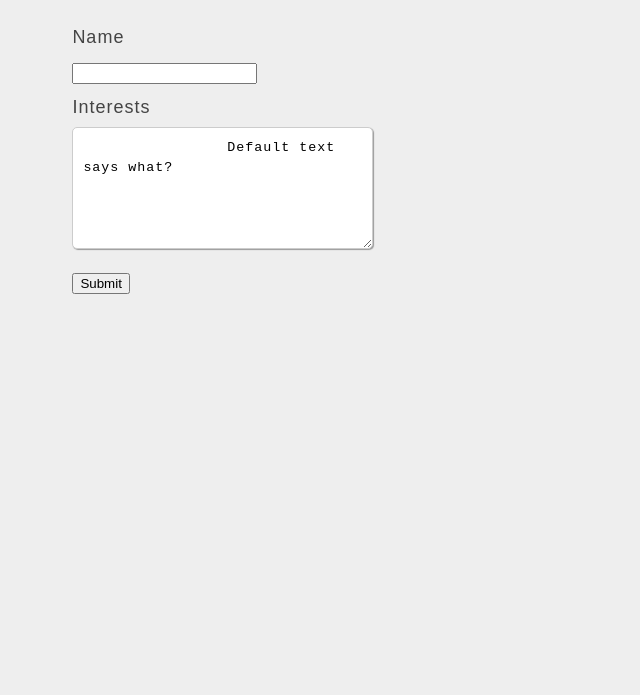
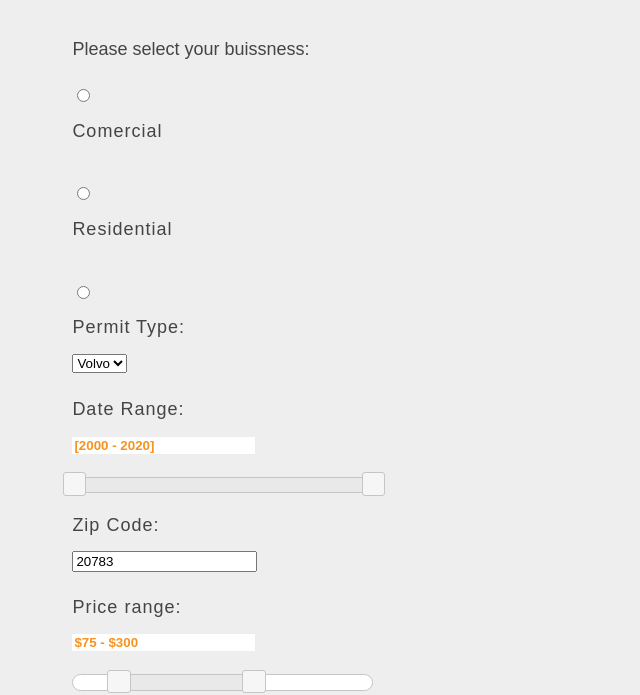
Before and after one commit to nikutz/inst377.bi.project, a website: page public/index.html in a window 1280 px wide. Shown: the part 110-805 px from the top of the page, without its empty margins (290-930 px from the left). Drawn offline with nearby package versions, Linux system fonts and the light colour scheme.

Commit message:
HTML FORM
I created the HTML form to to more closely match our proposed wireframe obviously a lot of CSS work and a bit more HTML is needed to make it work correct.

```diff
--- a/public/index.html
+++ b/public/index.html
@@ -3,6 +3,45 @@
   <head>
     <title>Methods - Post and Put Lab</title>
     <link rel="stylesheet" type="text/css" href="styles.css" />
+
+    <!-- We are going to need this later do pull out the slider inputs: https://api.jqueryui.com/slider/ -->
+    <!--How to do a 2 input slider: https://jqueryui.com/slider/#range -->
+    <link rel="stylesheet" href="//code.jquery.com/ui/1.12.1/themes/base/jquery-ui.css">
+    <link rel="stylesheet" href="/resources/demos/style.css">
+    <script src="https://code.jquery.com/jquery-1.12.4.js"></script>
+    <script src="https://code.jquery.com/ui/1.12.1/jquery-ui.js"></script>
+    <script>
+    $( function() {
+      $( "#year-slider-range" ).slider({
+        range: true,
+        min: 2000,
+        max: 2020,
+        values: [ 2000, 2020 ],
+        slide: function( event, ui ) {
+          $( "#year" ).val( "[" + ui.values[ 0 ] + " - " + ui.values[ 1 ] + "]");
+        }
+      });
+      $( "#year" ).val( "[" + $( "#year-slider-range" ).slider( "values", 0 ) +
+        " - " + $( "#year-slider-range" ).slider( "values", 1 ) + "]" );
+    } );
+    </script>
+
+<script>
+  $( function() {
+    $( "#slider-range" ).slider({
+      range: true,
+      min: 0,
+      max: 500,
+      values: [ 75, 300 ],
+      slide: function( event, ui ) {
+        $( "#amount" ).val( "$" + ui.values[ 0 ] + " - $" + ui.values[ 1 ] );
+      }
+    });
+    $( "#amount" ).val( "$" + $( "#slider-range" ).slider( "values", 0 ) +
+      " - $" + $( "#slider-range" ).slider( "values", 1 ) );
+  } );
+  </script>
+
   </head>
   <body>
     <div class="wrapper">
@@ -10,8 +49,48 @@
         <div>
           <h1 class="header">POST and PUT lab - with Fetch</h1>
         </div>
-        <div>
+        <!--Radio Buttons:https://www.w3schools.com/tags/att_input_type_radio.asp-->
+        <!--How to do sliders : https://www.w3schools.com/howto/tryit.asp?filename=tryhow_css_js_rangeslider-->
+        <div class="facetMenu">
           <form class="targetForm" id="labForm">
+            <p>Please select your buissness:</p>
+            <input type="radio" id="comercial" name="option" value="male">
+            <label for="comercial">Comercial</label><br>
+            <input type="radio" id="residential" name="option" value="female">
+            <label for="residential">Residential</label><br>
+            <input type="radio" id="both" name="option" value="other">
+
+            <!--Drop down: https://www.w3schools.com/tags/tryit.asp?filename=tryhtml_select -->
+            <label for="permit">Permit Type:</label>
+
+            <select id="permit">
+              <option value="volvo">Volvo</option>
+              <option value="saab">Saab</option>
+              <option value="opel">Opel</option>
+              <option value="audi">Audi</option>
+            </select>
+
+            <p>
+              <label for="year">Date Range:</label>
+              <input type="text" id="year" readonly style="border:0; color:#f6931f; font-weight:bold;">
+            </p>
+
+            <div id="year-slider-range"></div>
+
+            <!-- https://css-tricks.com/html-for-zip-codes/ -->
+            <p>
+            <label for="zip">Zip Code:</label>
+            <input id="zip" name="zip" type="text" value="20783" inputmode="numeric" pattern="\d{5}">
+          </p>
+
+            <p>
+               <label for="amount">Price range:</label>
+               <input type="text" id="amount" readonly style="border:0; color:#f6931f; font-weight:bold;">
+            </p>
+
+            <div id="slider-range"></div>
+
+            <label for="both">Both</label>
             <label for="name">Name</label>
             <input type="text" id="name" name="name" />
             <label for="interests">Interests</label>
@@ -21,9 +100,11 @@
             ><br />
             <button id="formBtn">Submit</button>
           </form>
+          </div>
         </div>
       </div>
     </div>
+
     <script>
       function sendForm(e) {
         e.preventDefault(); // this prevents your page reloading on button click
@@ -52,5 +133,6 @@
       const formBtn = document.querySelector("#formBtn");
       formBtn.addEventListener("click", sendForm);
     </script>
+
   </body>
 </html>
```
